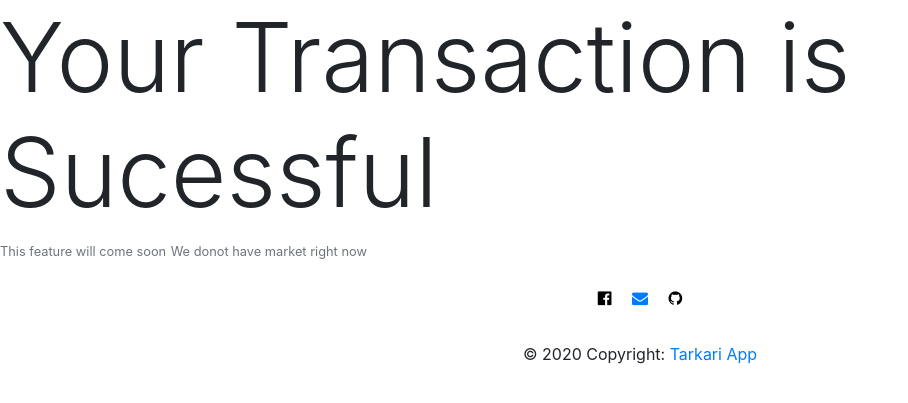
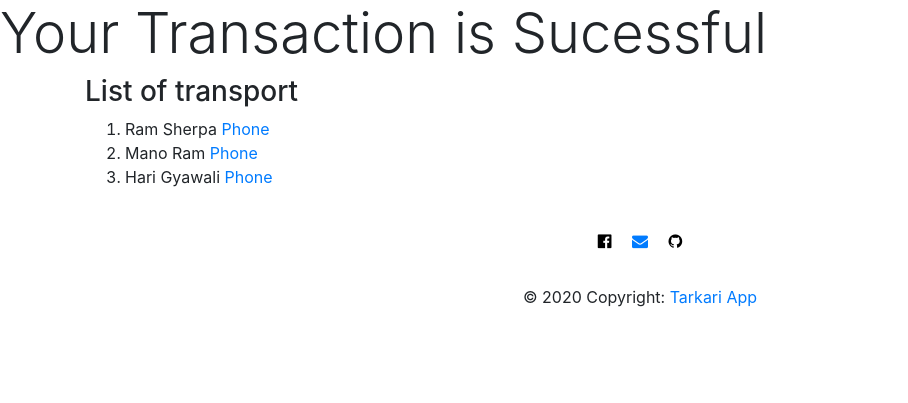
Before and after one commit to n1rjal/eTARKARIPASAL, a Django app: template items/templates/items/sucess.html in a window 1280 px wide. Shown: the part 59-462 px from the top of the page, without its empty margins (0-908 px from the left). Run offline with Django 3.2, Linux system fonts and the light colour scheme; the template is opened without the code that fills it, so the values that code supplies are empty; some libraries are stand-ins or nearby versions.

Commit message:
added list of transport

```diff
--- a/items/templates/items/sucess.html
+++ b/items/templates/items/sucess.html
@@ -1,8 +1,17 @@
 {%extends "user/base.html"%}
 
 {%block content%}
-    <h1 class="display-1">Your Transaction is Sucessful</h1>
-    <small class="text-muted">This feature will come soon</small>
-    <small class="text-muted">We donot have market right now</small>
+    <h4 class="display-4">Your Transaction is Sucessful</h4>
+    <div class="container">
+        <h3 class="heading-3">
+            List of transport
+        </h3>
+        <ol type="1">
+            <li>Ram Sherpa <a href="tel:984232311">Phone</a></li>
+            <li>Mano Ram <a href="tel:984212311">Phone</a></li>
+            <li>Hari Gyawali <a href="tel:984211311">Phone</a></li>
+        </ol>
+
+    </div>
 
 {%endblock%}
```
